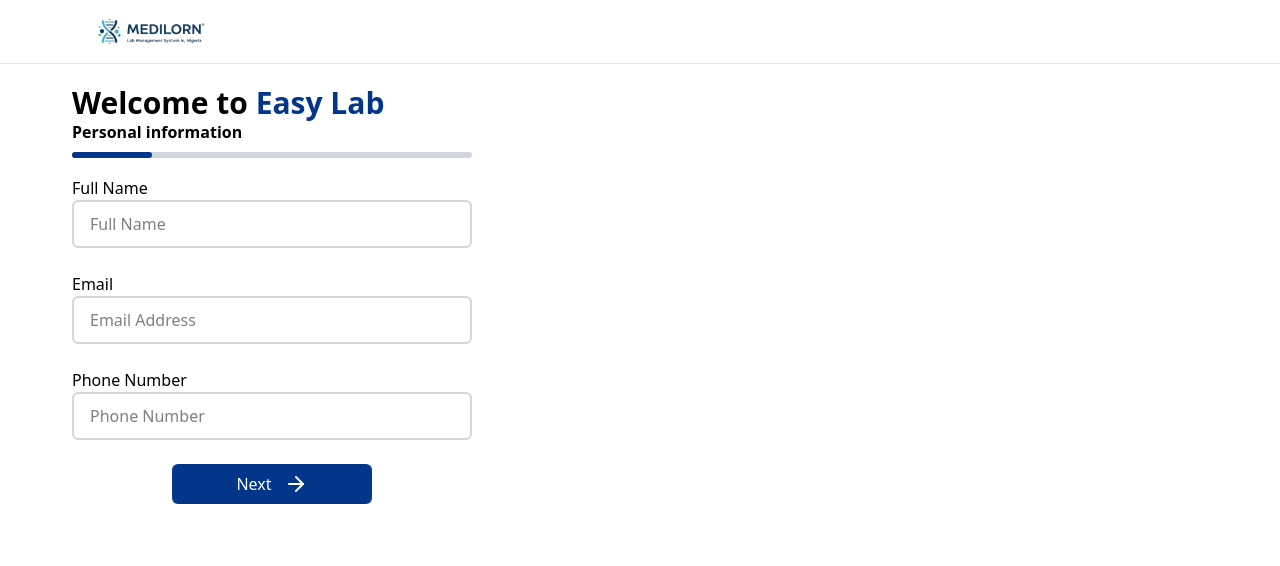
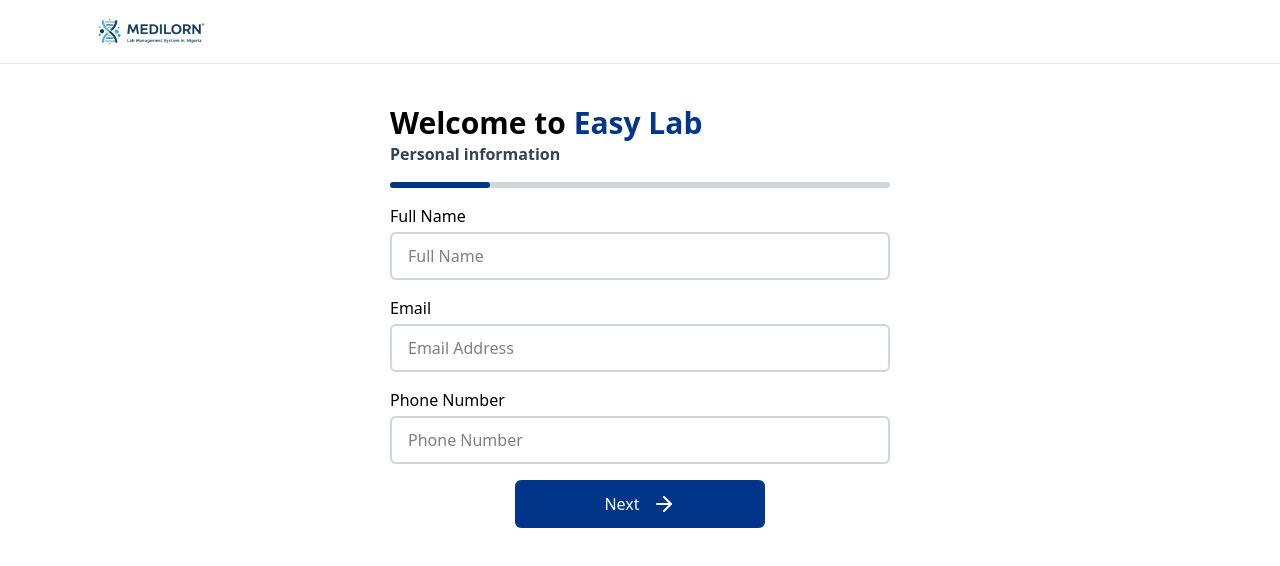
Before and after one commit to bascom241/EasyLab, a Next.js app in the folder ui/: page /register in a window 1280 px wide. Shown: the top 566 px of the page. Built offline with nearby package versions, Linux system fonts and the light colour scheme.

Commit message:
Update FormPage1.tsx

```diff
--- a/ui/src/components/SignUpForm/FormPage1.tsx
+++ b/ui/src/components/SignUpForm/FormPage1.tsx
@@ -1,8 +1,5 @@
-
 'use client'
 import React from 'react';
-import lab from '../../../assets/laboratory-worker-working-with-modern-microscope-while-conducting-coronavirus-research.jpg';
-import Image from 'next/image';
 import { ArrowRight } from 'lucide-react';
 
 interface FormPage1Props {
@@ -18,26 +15,32 @@
     },
     setFormData: (data: any) => void,
     handleFormChange: (e: React.ChangeEvent<HTMLInputElement>) => void
-    nextStep:()=> void
+    nextStep: () => void
 }
 
 const FormPage1: React.FC<FormPage1Props> = ({ progress, formData, setFormData, handleFormChange, nextStep }) => {
     return (
-        <main className='w-full h-screen max-h-screen  max-w-full flex pt-16 sm:px-12 px-3 overflow-hidden'>
-
-            <section className='w-full h-auto min-h-[626px] flex flex-col mb-[14px]  gap-2'>
-                <div className=' '>
-                    <h1 className='text-3xl font-bold w-[538px] h-[32px] leading-[100%]'>Welcome to <span className='text-[#01368B]'>Easy Lab</span> </h1>
-                    <p className='font-semibold w-[533px] h-[24px]'>Personal information</p>
+        <main className='w-full min-h-screen pt-20 px-4 sm:px-12 flex items-start justify-center bg-white'>
+            <section className='w-full max-w-[500px] flex flex-col gap-4'>
+                {/* Header */}
+                <div>
+                    <h1 className='text-3xl font-bold leading-tight text-black'>
+                        Welcome to <span className='text-[#01368B]'>Easy Lab</span>
+                    </h1>
+                    <p className='font-semibold text-gray-700'>Personal information</p>
                 </div>
 
-                <div className="bg-gray-300 w-[400px] rounded-full h-1.5  mb-[10px]">
-                    <div className="bg-[#01368B] h-1.5 rounded-full transition-all duration-300" style={{ width: `${progress}%` }} >
-                    </div>
+                {/* Progress Bar */}
+                <div className="bg-gray-300 w-full rounded-full h-1.5">
+                    <div
+                        className="bg-[#01368B] h-1.5 rounded-full transition-all duration-300"
+                        style={{ width: `${progress}%` }}
+                    ></div>
                 </div>
 
-                <div className='flex flex-col gap-0'>
-                    <label htmlFor='fullName'>Full Name</label>
+                {/* Full Name */}
+                <div className='flex flex-col'>
+                    <label htmlFor='fullName' className='mb-1'>Full Name</label>
                     <input
                         id='fullName'
                         placeholder='Full Name'
@@ -45,12 +48,13 @@
                         type='text'
                         value={formData.fullName}
                         onChange={handleFormChange}
-                        className='border-2 border-gray-300 focus:outline-none focus:border-[#01368B] transition-all duration-300 rounded-md w-[400px] h-12 px-4 mb-4'
+                        className='border-2 border-gray-300 focus:outline-none focus:border-[#01368B] transition-all duration-300 rounded-md w-full h-12 px-4'
                     />
                 </div>
 
-                <div className='flex flex-col gap-0'>
-                    <label htmlFor='email'>Email</label>
+                {/* Email */}
+                <div className='flex flex-col'>
+                    <label htmlFor='email' className='mb-1'>Email</label>
                     <input
                         id='email'
                         placeholder='Email Address'
@@ -58,12 +62,13 @@
                         name="email"
                         value={formData.email}
                         onChange={handleFormChange}
-                        className='border-2 border-gray-300 focus:outline-none focus:border-[#01368B] transition-all duration-300 rounded-md w-[400px] h-12 px-4 mb-4'
+                        className='border-2 border-gray-300 focus:outline-none focus:border-[#01368B] transition-all duration-300 rounded-md w-full h-12 px-4'
                     />
                 </div>
 
-                <div className='flex flex-col gap-0'>
-                    <label htmlFor='phone'>Phone Number</label>
+                {/* Phone Number */}
+                <div className='flex flex-col'>
+                    <label htmlFor='phone' className='mb-1'>Phone Number</label>
                     <input
                         id='phone'
                         placeholder='Phone Number'
@@ -71,34 +76,24 @@
                         name="phoneNumber"
                         value={formData.phoneNumber}
                         onChange={handleFormChange}
-                        className='border-2 border-gray-300 focus:outline-none focus:border-[#01368B] transition-all duration-300 rounded-md w-[400px] h-12 px-4 mb-4'
+                        className='border-2 border-gray-300 focus:outline-none focus:border-[#01368B] transition-all duration-300 rounded-md w-full h-12 px-4'
                     />
                 </div>
 
-
-                <div className='w-[400px] flex justify-center gap-4'>
-                    <button type='button' className='bg-[#01368B] w-1/2 flex items-center justify-center gap-3 text-white p-2 rounded-md' onClick={nextStep}>
+                {/* Next Button */}
+                <div className='w-full flex justify-center'>
+                    <button
+                        type='button'
+                        className='bg-[#01368B] w-full sm:w-1/2 flex items-center justify-center gap-3 text-white p-3 rounded-md transition-all duration-200 hover:bg-[#002e75]'
+                        onClick={nextStep}
+                    >
                         <p>Next</p>
                         <ArrowRight size={24} />
                     </button>
                 </div>
             </section>
-
-
-{/*
-            <section className='sm:flex hidden w-1/2 max-w-1/2 h-screen max-h-screen relative overflow-hidden'>
-                <Image
-                    src={lab}
-                    alt='Woman working in a laboratory'
-                    layout='fill'
-                    objectFit='cover'
-                    className='absolute inset-0'
-                />
-            </section> */}
-
-
         </main>
     )
 }
 
-export default FormPage1
+export default FormPage1;
```
